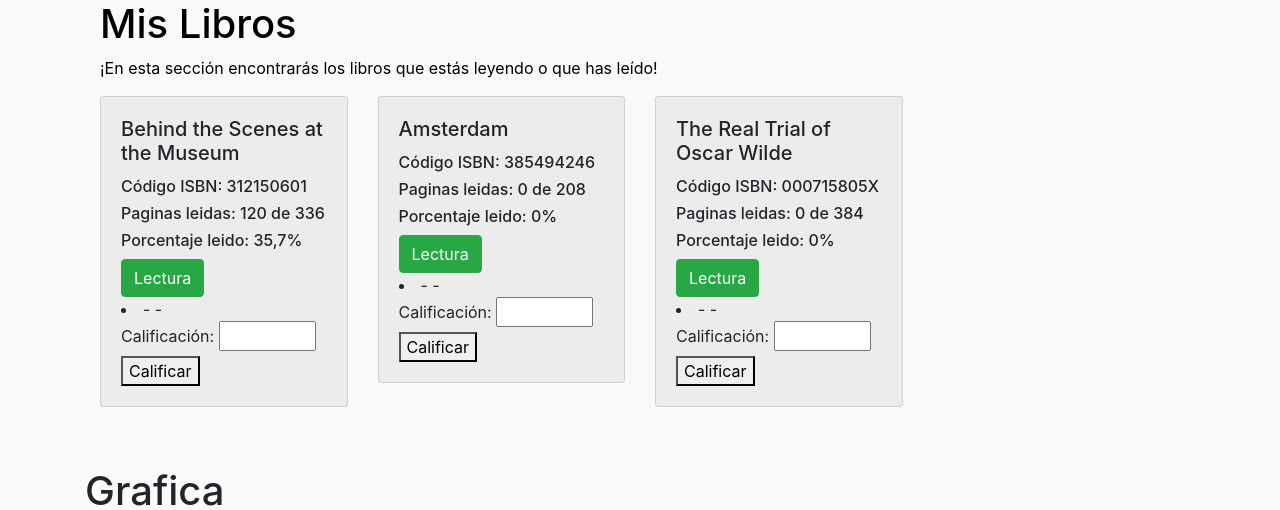
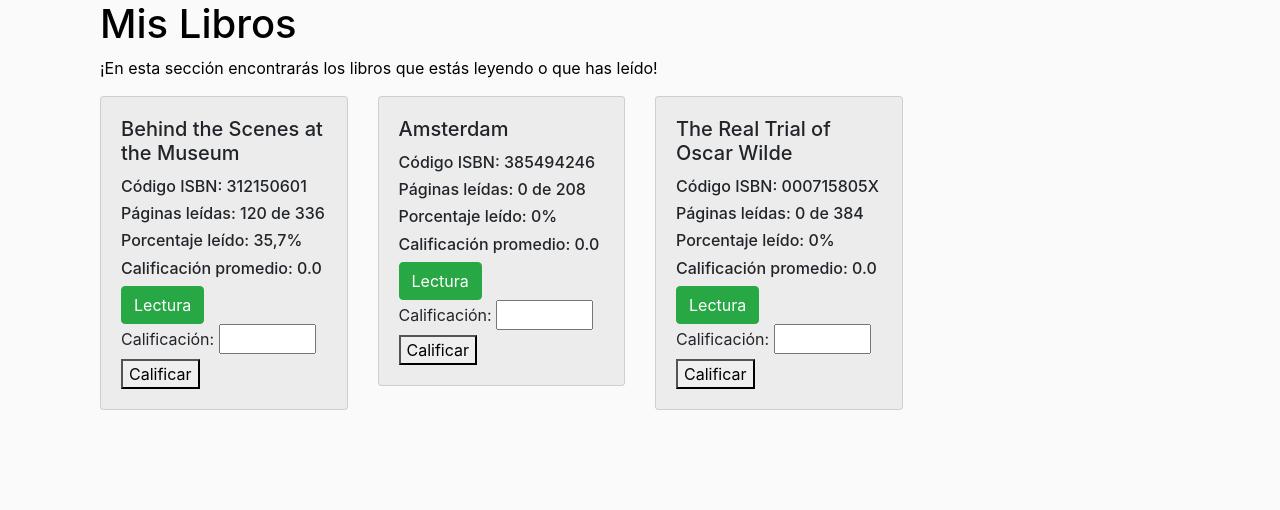
Before and after one commit to jmcamargoh/Omnilegents, a Django app: page /mislibros/ in a window 1280 px wide. Shown: the part 126-636 px from the top of the page. After the commit the page ends 536 px from the top, so only its background shows below. Run offline with Django 4.2, Linux system fonts and the light colour scheme; a user stored in the database is signed in; data comes from the database, SQL or seed files in the repository; both versions use the stored data as it was after the commit; some libraries are stand-ins or nearby versions; grey boxes are pictures that could not be loaded.

Commit message:
Sprint 4

```diff
--- a/Omni/templates/mislibros.html
+++ b/Omni/templates/mislibros.html
@@ -2,113 +2,43 @@
 {% load mathfilters %}
 
 {% block titulo %}
-
     <title>Mis Libros</title>
-
 {% endblock %}
-
 
 {% block contenido %}
     <div class="container">
-
         <h1 style="color: black;">Mis Libros</h1>
         <p style="color: black;">¡En esta sección encontrarás los libros que estás leyendo o que has leído!</p>
 
         {% if libros_usuario %}
             <div class="row">
-                {% for libro in libros_usuario %}
-                    <div v-for="libro in libros" class="col-md-3 col-sm-6">
+                {% for libro_usuario in libros_usuario %}
+                    <div class="col-md-3 col-sm-6">
                         <div class="card" style="background-color: #ececed; margin-bottom:10px;">
                             <div class="card-body">
-                                <h5 class="card-title fw-bold">{{ libro.libro.titulo }}</h5>
-                                <h6 class="card-info">Código ISBN: {{ libro.libro.isbn }}</h6>
-
-                                <h6 class="card-info">Paginas leidas:  {{ libro.pagleidas }} de {{ libro.libro.num_pages }}</h6>
-                                <h6 class="card-info">Porcentaje leido:  {{ libro.pagleidas|div:libro.libro.num_pages|mul:100|floatformat }}%</h6>
-
-                                <form method="post" action="{% url 'cambiarPagLeidas' libro.libuser_ID %}">
+                                <h5 class="card-title fw-bold">{{ libro_usuario.libro.titulo }}</h5>
+                                <h6 class="card-info">Código ISBN: {{ libro_usuario.libro.isbn }}</h6>
+                                <h6 class="card-info">Páginas leídas: {{ libro_usuario.pagleidas }} de {{ libro_usuario.libro.num_pages }}</h6>
+                                <h6 class="card-info">Porcentaje leído: {{ libro_usuario.pagleidas|div:libro_usuario.libro.num_pages|mul:100|floatformat }}%</h6>
+                                <h6 class="card-info">Calificación promedio: {{ libro_usuario.libro.calificacion_promedio|truncatechars:4 }}</h6>
+                                <form method="POST" action="{% url 'cambiarPagLeidas' libro_usuario.libuser_ID %}">
                                     {% csrf_token %}
-                                    <input type="hidden" name="libuser_id" value="{{ libro.libuser_ID }}">
+                                    <input type="hidden" name="libuser_id" value="{{ libro_usuario.libuser_ID }}">
                                     <button type="submit" class="btn btn-success">Lectura</button>
                                 </form>
-
-                                <li>
-                                    {{ libro.titulo }} - {{ libro.autores }} - {{ libro.calificacion_promedio }}
-                                    <span id="calificacion-{{ libro.pk }}">{{ libro.calificacion_promedio }}</span>
-                                    <form method="POST" action="{% url 'calificar_libro' libro.pk %}">
-                                        {% csrf_token %}
-                                        <label for="calificacion{{ libro.pk }}">Calificación:</label>
-                                        <input type="number" id="calificacion{{ libro.pk }}" name="calificacion" min="1" max="5" step="0.1" required>
-                                        <button type="submit">Calificar</button>
-                                    </form>
-                                </li>
+                                <form method="POST" action="{% url 'calificar_libro' libro_usuario.libro.pk %}">
+                                    {% csrf_token %}
+                                    <label for="calificacion{{ libro_usuario.libro.pk }}">Calificación:</label>
+                                    <input type="number" id="calificacion{{ libro_usuario.libro.pk }}" name="calificacion" min="1" max="5" step="0.1" required>
+                                    <button type="submit">Calificar</button>
+                                </form>
                             </div>
                         </div>
                     </div>
                 {% endfor %}
             </div>
-
-
-                <div class="row"style="margin-top:50px">
-                    <h1>Grafica</h1>
-
-                </div>
-
-                <div class="row" style="margin-bottom: 50px;">
-                    <img src="../static/GraficasMisLibros/Grafica.png">
-                </div>
-
-
-                {% comment %} <script src="https://code.jquery.com/jquery-3.6.0.min.js"></script>
-                    <script>
-                        $(document).ready(function() {
-                        $('form').submit(function(event) {
-                            event.preventDefault();
-                            var form = $(this);
-                            $.ajax({
-                                type: form.attr('method'),
-                                url: form.attr('action'),
-                                data: form.serialize(),
-                                success: function(response) {
-                                    $('#calificacion-' + response.libro_pk).text(response.calificacion_promedio);
-                                    form.trigger('reset');
-                                    alert('Libro calificado correctamente.');
-                                },
-                                error: function(response) {
-                                    alert('Error al calificar el libro.');
-                                }
-                            });
-                        });
-                        });
-                        $(document).ready(function() {
-                        $('form').submit(function(event) {
-                            event.preventDefault();
-                            var form = $(this);
-                            console.log('Formulario enviado.');
-                            $.ajax({
-                                type: form.attr('method'),
-                                url: form.attr('action'),
-                                data: form.serialize(),
-                                success: function(response) {
-                                    console.log('Solicitud AJAX exitosa.');
-                                    $('#calificacion-' + response.libro_pk).text(response.calificacion_promedio);
-                                    form.trigger('reset');
-                                    alert('Libro calificado correctamente.');
-                                },
-                            error: function(response) {
-                                console.log('Error en la solicitud AJAX.');
-                                alert('Error al calificar el libro.');
-                            }
-                            });
-                        });
-                    });
-                </script> {% endcomment %}
-
         {% else %}
             <h6 style="color: blue;">¡No tienes libros agregados!</h6>
-
         {% endif %}
-
     </div>
-
 {% endblock %}
--- a/Omni/templates/recomendar_libros.html
+++ b/Omni/templates/recomendar_libros.html
@@ -21,6 +21,7 @@
                             <div class="card-body">
                                 <h5 class="card-title fw-bold">{{ libro.titulo }}</h5>
                                 <h6 class="card-info">Autor: {{ libro.autores }}</h6>
+                                <h7 class="card-info">Género: {{ libro.genero }}</h7>
                             </div>
                         </div>
                     </div>
--- a/Omni/views.py
+++ b/Omni/views.py
@@ -161,36 +161,58 @@ def cambiarPagLeidas(request, pk):
 
 @login_required
 def calificar_libro(request, libro_pk):
-   libro = get_object_or_404(Libro, pk=libro_pk)
-   if request.method == 'POST':
-         calificacion = float(request.POST['calificacion'])
-         if calificacion < 1 or calificacion > 5:
+    libro = get_object_or_404(Libro, pk=libro_pk)
+    if request.method == 'POST':
+        calificacion = float(request.POST['calificacion'])
+        if calificacion < 1 or calificacion > 5:
             messages.error(request, 'La calificación debe estar entre 1 y 5.')
-         else:
+        else:
             libro.num_calificaciones += 1
             libro.calificacion_total += calificacion
             libro.calificacion_promedio = libro.calificacion_total / libro.num_calificaciones
             libro.save()
             messages.success(request, 'Libro calificado correctamente.')
-   return redirect('mislibros')
+
+    # Obtener el promedio de calificaciones actualizado
+    libros_usuario = Lib_User.objects.filter(usuario=request.user)
+    for libro_usuario in libros_usuario:
+        libro_usuario.calificacion_promedio = libro_usuario.libro.calificacion_promedio
+        libro_usuario.save()
+
+    return redirect('mislibros')
+
 
 
 def recomendar_libros(request):
     if request.user.is_authenticated:
         libros_usuario = Lib_User.objects.filter(usuario=request.user)
         autores = set()
+        generos = set()
+
         for libro in libros_usuario:
             autores.update(libro.libro.autores.split(","))
+            generos.add(libro.libro.genero)
 
-        libros_recomendados = []
+        libros_recomendados_autor = []
+        libros_recomendados_genero = []
+
         for autor in autores:
-            libros = Libro.objects.filter(autores__contains=autor).order_by("-num_pages")[:5]
-            libros_recomendados.extend(list(libros))
+            libros = Libro.objects.filter(autores__contains=autor).exclude(bookID__in=[libro.libro.bookID for libro in libros_usuario]).order_by("-num_pages")[:5]
+            libros_recomendados_autor.extend(list(libros))
+
+        for genero in generos:
+            libros = Libro.objects.filter(genero=genero).exclude(bookID__in=[libro.libro.bookID for libro in libros_usuario]).order_by("-num_pages")[:5]
+            libros_recomendados_genero.extend(list(libros))
+
+        libros_recomendados = libros_recomendados_autor + libros_recomendados_genero
+        libros_recomendados = list(set(libros_recomendados))  # Eliminar duplicados
 
         context = {"libros_recomendados": libros_recomendados}
         return render(request, "recomendar_libros.html", context)
     else:
         return redirect("login")
+
+
 
 
 #---------------------------------------
--- a/Omnilegents/urls.py
+++ b/Omnilegents/urls.py
@@ -26,7 +26,7 @@ urlpatterns = [
     path("libros/", OmniViews.libros, name="libros"), #Para acceder a esta es el mismo enlace con /libros
     path("mislibros/", OmniViews.mislibros, name='mislibros'),
     path("cambiarPagLeidas/<int:pk>/",OmniViews.cambiarPagLeidas,name="cambiarPagLeidas"),
-    path('calificar_libro/<int:pk>/', OmniViews.calificar_libro, name='calificar_libro'),
+    path('calificar_libro/<int:libro_pk>/', OmniViews.calificar_libro, name='calificar_libro'),
     path('recomendar-libros/', OmniViews.recomendar_libros, name='recomendar_libros'),
 
     path("import_csv/", OmniViews.import_csv),
```
Also changed, not shown: Omni/static/GraficasMisLibros/Grafica.png, Omnilegents.db.
